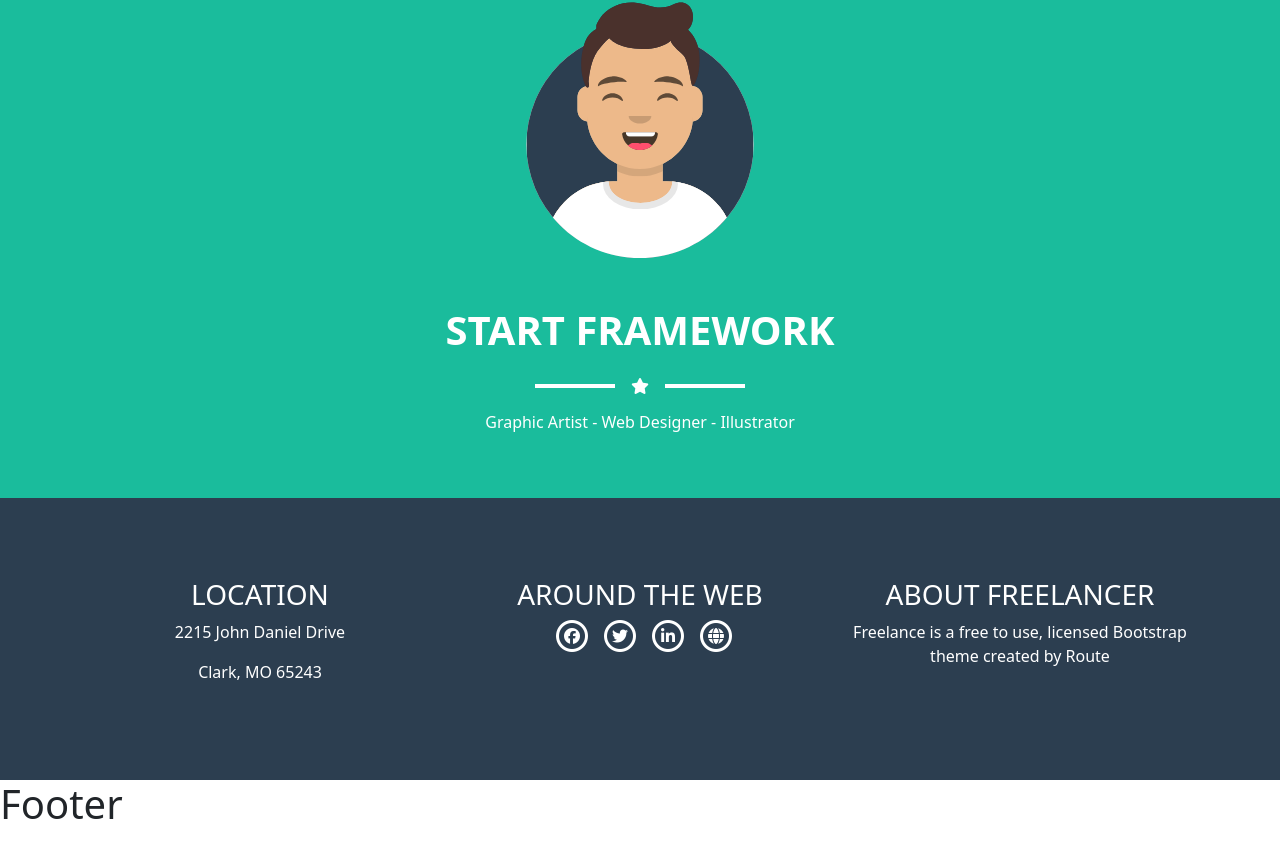
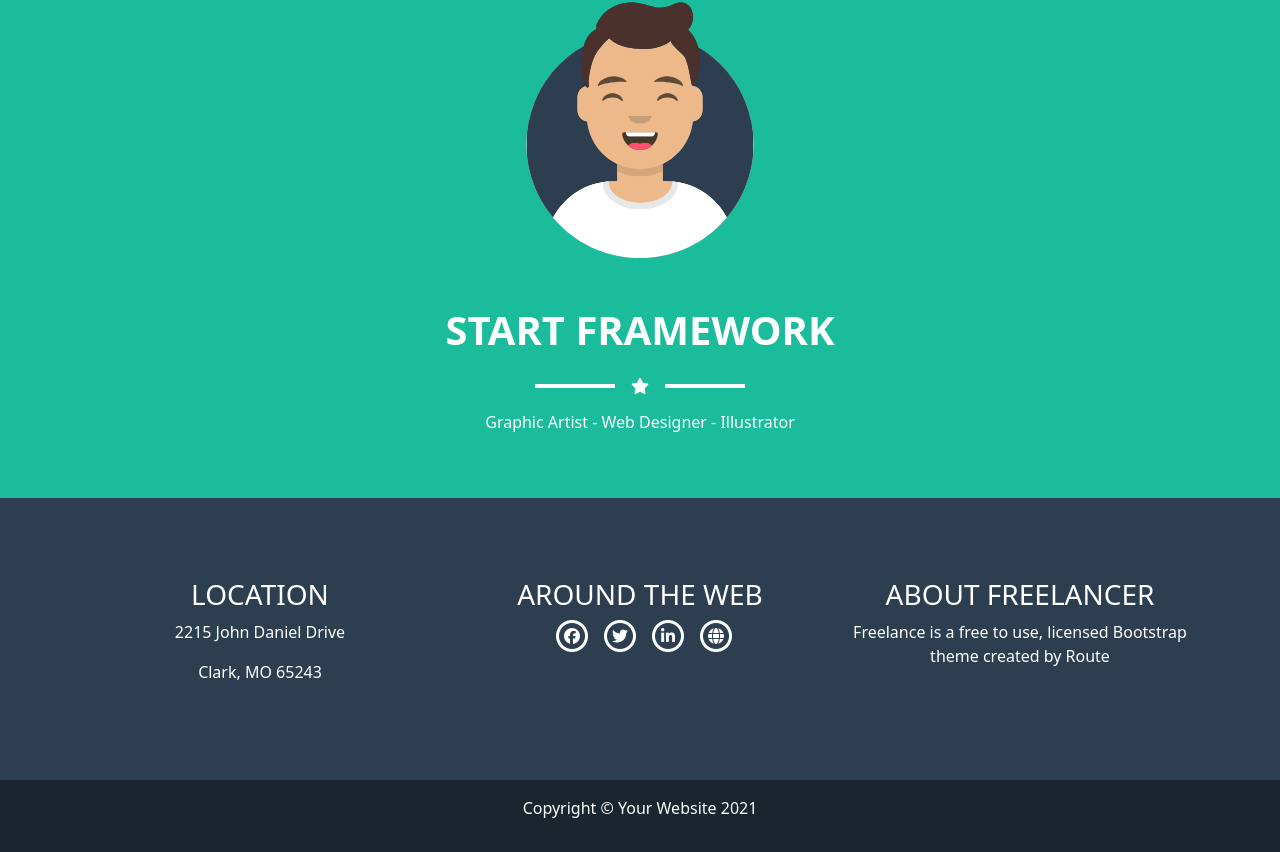
Before and after one commit to AhmedNabil1994/Start-React, a React (Vite) app: page / in a window 1280 px wide. Shown: the part 161-1013 px from the top of the page. Built offline with nearby package versions, Linux system fonts and the light colour scheme.

Commit message:
style footer component

```diff
--- a/src/Components/Footer/Footer.jsx
+++ b/src/Components/Footer/Footer.jsx
@@ -1,9 +1,12 @@
 import React from "react";
-import "./footer.css";
+import style from "./footer.module.css";
+
 export default function Footer() {
   return (
-    <footer>
-      <h1 className="color">Footer</h1>
+    <footer className={`py-3 ${style.footer}`}>
+      <div className="container">
+        <p className="color">Copyright © Your Website 2021</p>
+      </div>
     </footer>
   );
 }
--- /dev/null
+++ b/src/Components/Footer/footer.module.css
@@ -0,0 +1,5 @@
+.footer {
+    text-align: center;
+    background-color: var(--second-color);
+    color: white;
+}
```
Also changed, not shown: src/Components/Footer/footer.css (deleted).
